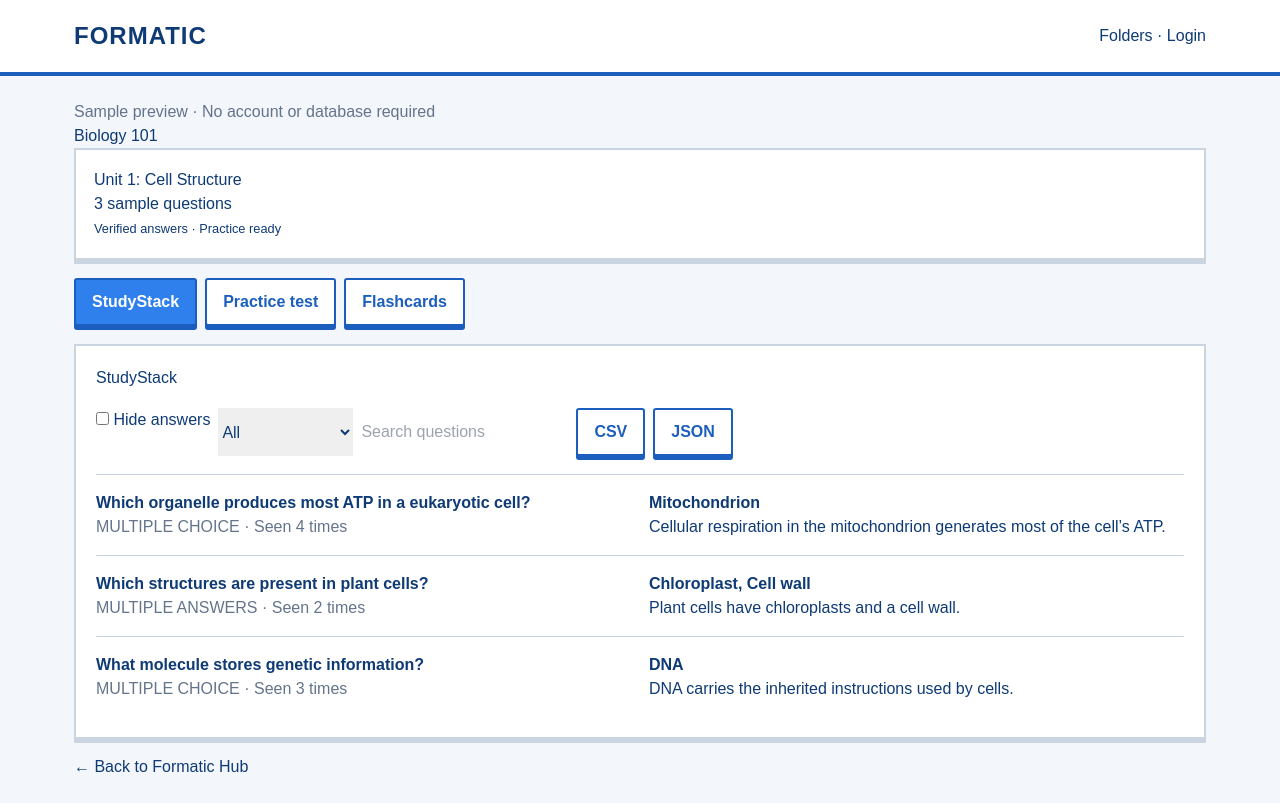
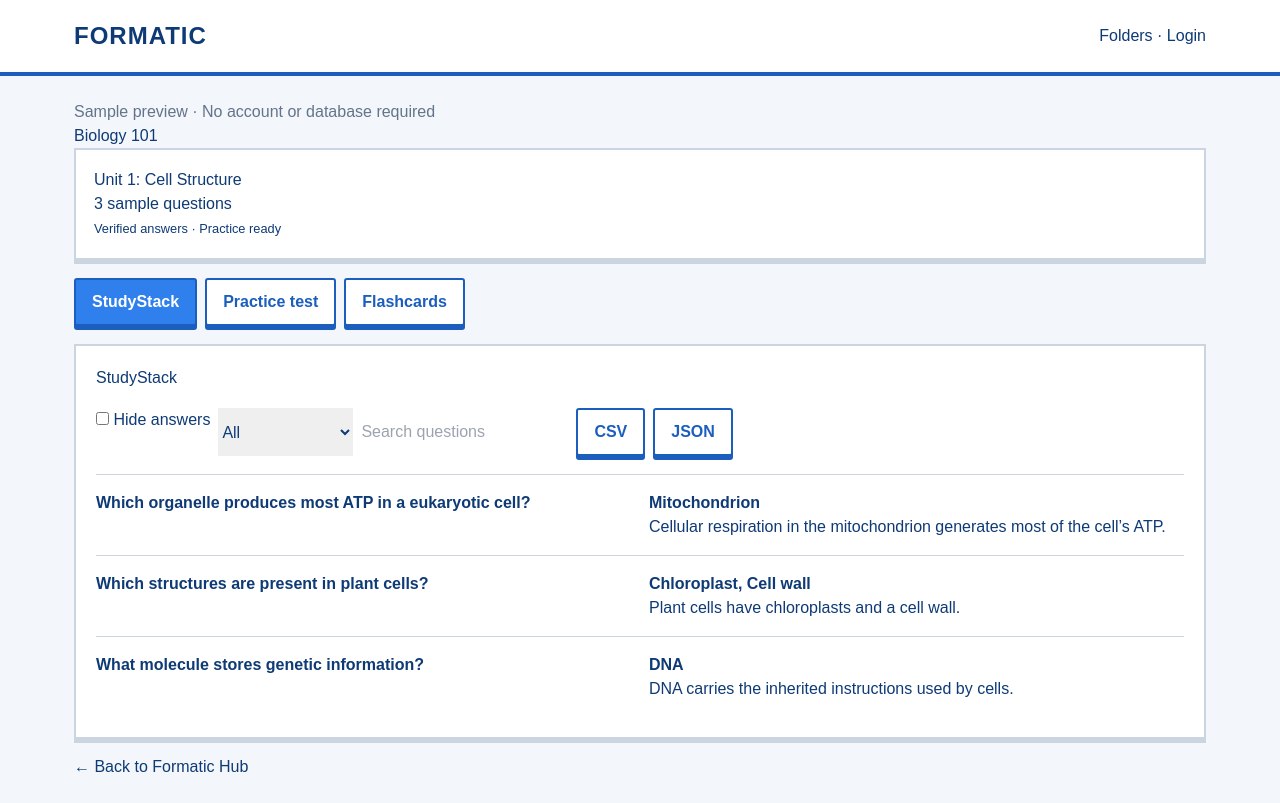
Before and after one commit to yezdenz/Formatic, a Next.js app in the folder apps/web/: page /demo in a window 1280 px wide. Built offline with nearby package versions, Linux system fonts and the light colour scheme.

Commit message:
Clean up table row question text formatting and add empty folder notice

```diff
--- a/apps/web/src/components/study/StudyStackTable.tsx
+++ b/apps/web/src/components/study/StudyStackTable.tsx
@@ -14,8 +14,9 @@ export function StudyStackTable({ questions }: { questions: StudyQuestion[] }) {
     const data = format === 'json' ? JSON.stringify(rows, null, 2) : ['question,answer,explanation', ...rows.map(row => [row.question, row.answer, row.explanation].map(csv).join(','))].join('\n');
     const link = document.createElement('a'); link.href = URL.createObjectURL(new Blob([data], { type: format === 'json' ? 'application/json' : 'text/csv' })); link.download = `formatic-study.${format}`; link.click(); URL.revokeObjectURL(link.href);
   }
+  if (!questions.length) return <section className="panel"><h2>StudyStack</h2><p className="muted">No questions in this folder yet.</p></section>;
   return <section className="panel"><h2>StudyStack</h2><div className="tabs"><label><input type="checkbox" checked={hidden} onChange={e => setHidden(e.target.checked)} /> Hide answers</label><select value={filter} onChange={e => setFilter(e.target.value)}><option value="all">All</option><option value="verified">Verified only</option><option value="unresolved">Unresolved only</option></select><input aria-label="Search questions" placeholder="Search questions" value={search} onChange={e => setSearch(e.target.value)} /><button className="button button-secondary" onClick={() => download('csv')}>CSV</button><button className="button button-secondary" onClick={() => download('json')}>JSON</button></div>
-    {visible.map(q => <div className="question" key={q.id} style={{ display: 'grid', gridTemplateColumns: 'repeat(auto-fit,minmax(220px,1fr))', gap: 18 }}><div><strong>{q.plainText}</strong><p className="muted">{q.questionType.replaceAll('_', ' ')} · Seen {q.timesEncountered} times</p></div><div>{hidden && !revealed.includes(q.id) ? <button className="button" onClick={() => setRevealed([...revealed, q.id])}>Reveal</button> : <><strong>{q.choices.filter(c => c.isCorrect).map(c => c.text).join(', ') || 'Unresolved'}</strong><p>{q.explanation}</p></>}</div></div>)}
+    {visible.map(q => <div className="question" key={q.id} style={{ display: 'grid', gridTemplateColumns: 'repeat(auto-fit,minmax(220px,1fr))', gap: 18 }}><div><strong>{q.plainText}</strong></div><div>{hidden && !revealed.includes(q.id) ? <button className="button" onClick={() => setRevealed([...revealed, q.id])}>Reveal</button> : <><strong>{q.choices.filter(c => c.isCorrect).map(c => c.text).join(', ') || 'Unresolved'}</strong><p>{q.explanation}</p></>}</div></div>)}
     {!visible.length && <p>No questions match this filter.</p>}
   </section>;
 }
```
